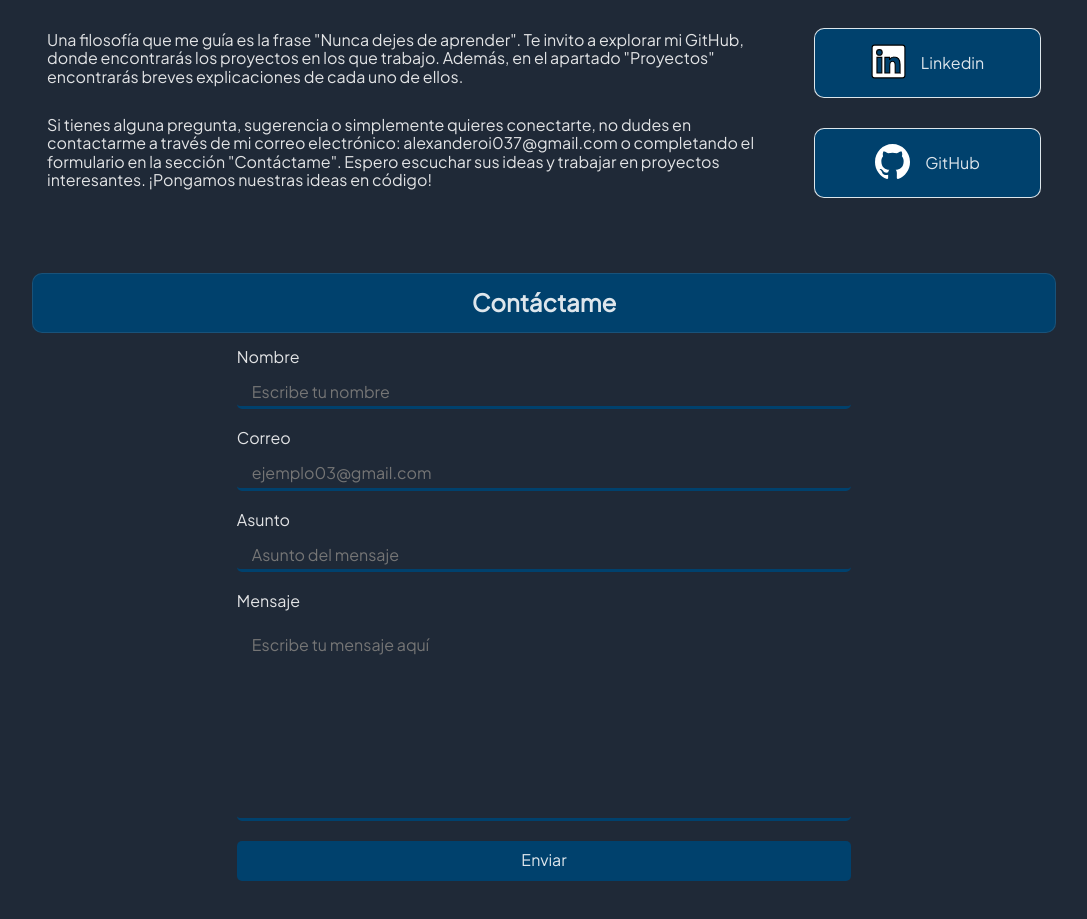
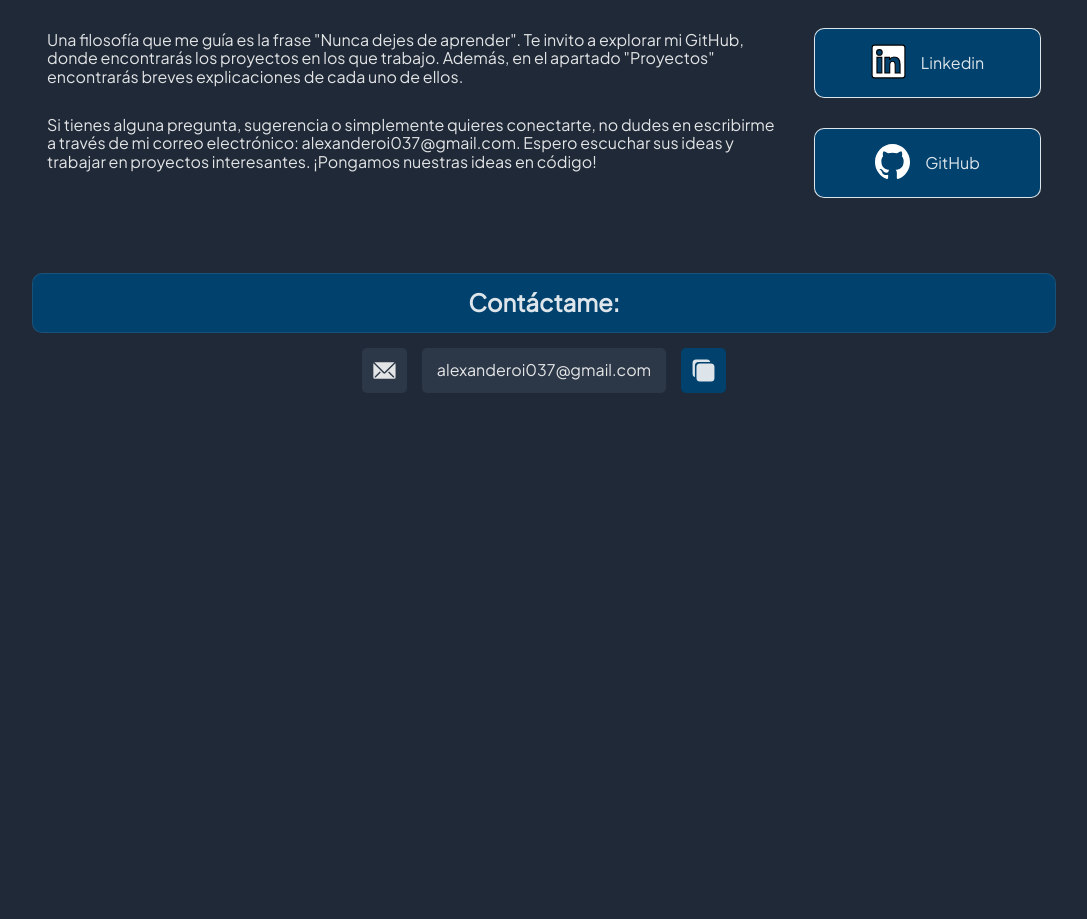
Before and after one commit to AlexanderOI/portfolio, a React (Vite) app: page / in a window 1280 px wide. Shown: the part 2021-2940 px from the top of the page, without its empty margins (96-1183 px from the left). After the commit the page ends 2514 px from the top, so only its background shows below. Built offline with nearby package versions, Linux system fonts and the light colour scheme.

Commit message:
change the contact form to a copyable email section

```diff
--- a/src/assets/icons/Icons.tsx
+++ b/src/assets/icons/Icons.tsx
@@ -17,3 +17,32 @@ export function EyesIcon() {
     </svg>
   )
 }
+
+export function CopyIcon() {
+  return (
+    <svg xmlns="http://www.w3.org/2000/svg" width="25" height="25" viewBox="0 0 512 512">
+      <path d="M408 480H184a72 72 0 0 1-72-72V184a72 72 0 0 1 72-72h224a72 72 0 0 1 72 72v224a72 72 0 0 1-72 72Z" />
+      <path d="M160 80h235.88A72.12 72.12 0 0 0 328 32H104a72 72 0 0 0-72 72v224a72.12 72.12 0 0 0 48 67.88V160a80 80 0 0 1 80-80Z" />
+    </svg>
+  )
+}
+
+export function EmailIcon() {
+  return (
+    <svg xmlns="http://www.w3.org/2000/svg" width="25" height="25" viewBox="0 0 36 36">
+      <path fill="currentColor" d="M32.33 6a2 2 0 0 0-.41 0h-28a2 2 0 0 0-.53.08l14.45 14.39Z" className="clr-i-solid clr-i-solid-path-1" />
+      <path fill="currentColor" d="m33.81 7.39l-14.56 14.5a2 2 0 0 1-2.82 0L2 7.5a2 2 0 0 0-.07.5v20a2 2 0 0 0 2 2h28a2 2 0 0 0 2-2V8a2 2 0 0 0-.12-.61ZM5.3 28H3.91v-1.43l7.27-7.21l1.41 1.41Zm26.61 0h-1.4l-7.29-7.23l1.41-1.41l7.27 7.21Z" className="clr-i-solid clr-i-solid-path-2" />
+      <path fill="none" d="M0 0h36v36H0z" />
+    </svg>
+  )
+}
+
+export function ConfirmIcon() {
+  return (
+    <svg xmlns="http://www.w3.org/2000/svg" width="24" height="24" viewBox="0 0 24 24">
+      <path fill="none" stroke="currentColor" strokeDasharray="24" strokeDashoffset="24" strokeLinecap="round" strokeLinejoin="round" strokeWidth="2" d="M5 11L11 17L21 7">
+        <animate fill="freeze" attributeName="stroke-dashoffset" dur="0.4s" values="24;0" />
+      </path>
+    </svg>
+  )
+}
--- a/src/assets/style/css.style.ts
+++ b/src/assets/style/css.style.ts
@@ -1,5 +1,11 @@
 import { css } from "styled-components";
 import { theme } from "./themes";
+
+export const center = css`
+  display: flex;
+  align-items: center;
+  justify-content: center;
+`
 
 export const center_flex = css`
   display: flex;
--- a/src/assets/style/themes.ts
+++ b/src/assets/style/themes.ts
@@ -3,6 +3,6 @@ export const theme = {
     black: '#1f2937',
     blueWhite: '#248cd1',
     blue: '#00416d',
-    withe: '#ffffffdd'
+    white: '#ffffffdd'
   }
 }
--- a/src/components/AbautMe.tsx
+++ b/src/components/AbautMe.tsx
@@ -24,6 +24,8 @@ export const AbautMeStyle = styled.section`
   h2 {
     grid-area: title;
     ${TitleStyle}
+    margin: auto;
+    margin-bottom: 15px;
   }
 
   @media (max-width: 768px) {
@@ -56,12 +58,12 @@ export const Me = styled.div<DivProps>`
 
   div {
     background-color: ${theme.dark.blue};
-    border: 1px solid ${theme.dark.withe};
+    border: 1px solid ${theme.dark.white};
     border-radius: 10px;
   }
 
   p {
-    color: ${theme.dark.withe};
+    color: ${theme.dark.white};
     text-align: center;
     padding: 15px;
   }
@@ -69,7 +71,7 @@ export const Me = styled.div<DivProps>`
   a {
     display: flex;
     background-color: ${theme.dark.blue};
-    color: ${theme.dark.withe};
+    color: ${theme.dark.white};
     justify-content: center;
     align-items: center;
     text-decoration: none;
@@ -78,7 +80,7 @@ export const Me = styled.div<DivProps>`
     padding: 15px;
     margin: 30px 0 0 0;
     transition: transform 0.2s ease-in-out;
-    border: 1px solid ${theme.dark.withe};
+    border: 1px solid ${theme.dark.white};
 
     &:hover {
       transform: scale(1.1);
@@ -121,7 +123,7 @@ export function AbautMe() {
 
             <p>Una filosofía que me guía es la frase "Nunca dejes de aprender". Te invito a explorar mi GitHub, donde encontrarás los proyectos en los que trabajo. Además, en el apartado "Proyectos" encontrarás breves explicaciones de cada uno de ellos.</p>
 
-            <p>Si tienes alguna pregunta, sugerencia o simplemente quieres conectarte, no dudes en contactarme a través de mi correo electrónico: alexanderoi037@gmail.com o completando el formulario en la sección "Contáctame". Espero escuchar sus ideas y trabajar en proyectos interesantes. ¡Pongamos nuestras ideas en código!</p>
+            <p>Si tienes alguna pregunta, sugerencia o simplemente quieres conectarte, no dudes en escribirme a través de mi correo electrónico: alexanderoi037@gmail.com. Espero escuchar sus ideas y trabajar en proyectos interesantes. ¡Pongamos nuestras ideas en código!</p>
           </>
         }
       </KnowMe>
--- a/src/components/IconsSkills.tsx
+++ b/src/components/IconsSkills.tsx
@@ -13,7 +13,7 @@ export const SectionSkills = styled.section`
 
   h2 {
     margin: auto;
-    color: ${theme.dark.withe};
+    color: ${theme.dark.white};
     font-size: 2em;
     ${TitleStyle}
     margin-bottom: 50px;
--- a/src/components/projects/style.tsx
+++ b/src/components/projects/style.tsx
@@ -69,7 +69,7 @@ export const NavBackGit = styled.nav`
     display: flex;
     align-items: center;
     background-color: ${theme.dark.blue};
-    color: ${theme.dark.withe};
+    color: ${theme.dark.white};
     text-decoration: none;
     border-radius: 10px;
     margin-top: 15px;
@@ -149,7 +149,7 @@ export const DivEnlarge = styled.div`
     display: block;
     text-align: center;
     line-height: 40px;
-    color: ${theme.dark.withe};
+    color: ${theme.dark.white};
     width: 200px;
     height: 40px;
     margin: auto;
--- a/src/pages/Contact.tsx
+++ b/src/pages/Contact.tsx
@@ -1,267 +1,86 @@
-import { useEffect, useRef, useState } from "react";
 import { useLanguageContext } from "../context/LanguageProveder";
-import { inputLanguage } from "../constants/inputLenguaje";
-import { formItIsValid, languageMessages } from "../constants/ContactLenguage";
 import { styled } from "styled-components"
+import { TitleStyle, center } from "../assets/style/css.style";
+import { ConfirmIcon, CopyIcon, EmailIcon } from "../assets/icons/Icons";
 import { theme } from "../assets/style/themes";
-import { TitleStyle } from "../assets/style/css.style";
+import { useState } from "react";
 
-export const DivContact = styled.div`
+export const SectionContact = styled.section`
   display: flex;
   flex-direction: column;
   align-items: center;
-  text-align: left;
+  justify-content: center;
   margin-top: 60px;
   margin-bottom: 50px;
   width: 100%;
+  margin-bottom: 100px;
 
-  p {
-    padding-top: 5px;
-    padding-bottom: 5px;
-  }
-
-  h2 {
-    display: block;
+  h2{
     ${TitleStyle}
   }
 
-  section {
-    width: 60%;
+  div {
+    height: 45px;
+    display: flex;
+    align-items: center;
   }
 
-  div {
-    display: flex;
-    flex-direction: column;
-  }
-
-  input, textarea {
-    display: flex;
-    color: ${theme.dark.withe};
-    background-color: transparent;
-    height: 30px;
-    padding: 15px;
-    margin-top: 5px;
-    margin-bottom: 20px;
+  span {
+    ${center}
+    margin: 0px 15px 0px 15px;
+    padding: 0px 15px 0px 15px;
+    background-color: #2c3847;
+    height: 100%;
     border-radius: 5px;
-    border: none;
-    outline: none;
-    border-bottom: 3px solid ${theme.dark.blue};
-
-    &:focus {
-      background: linear-gradient(to top, ${theme.dark.blue}, ${theme.dark.black});
-    }
-  }
-
-  textarea {
-    height: 200px;
-    resize: none;
-  }
-
-  label {
-    margin-bottom: 5px;
   }
 
   button {
-    width: 100%;
-    height: 40px;
-    color: ${theme.dark.withe};
-    font-size: 1em;
+    ${center}
+    background-color: ${theme.dark.blue};
     border: none;
+    cursor: pointer;
+    color: ${theme.dark.white};
+    height: 100%;
+    width: 45px;
     border-radius: 5px;
-    cursor: pointer;
-    background-color: ${theme.dark.blue};
-    transition: transform 0.2s ease-in-out;
-    transition: background-color 0.2s ease-in-out;
-
-
-    &:hover, &:active {
-      background-color: #248cd1a1;
-    }
   }
 
-  strong {
-    display: block;
-    color: #000;
-    background-color: #fff;
-    border-radius: 10px;
-    border: none;
-    padding: 10px;
-    margin-top: 10px;
-    margin-bottom: 10px;
+  i {
+    ${center}
+    background-color: #2c3847;
+    color: ${theme.dark.white};
+    height: 100%;
+    width: 45px;
+    border-radius: 5px;
   }
 
-  @media(max-width: 768px){
-    section {
-      width: 80%;
-    }
+  svg {
+    fill: ${theme.dark.white};
   }
-
 `
 
 export function Contact() {
   const { languagePage } = useLanguageContext()
-  const refForm = useRef<HTMLFormElement>(null)
+  const [isCopied, setIsCopied] = useState(false)
+  const emailContent = 'alexanderoi037@gmail.com'
 
-  const [shippingConfirm, setShippingConfirm] = useState('')
-  const [emailCurrent, setEmailCurrent] = useState('')
-
-  const [formData, setFormData] = useState({
-    name: '',
-    email: '',
-    message: '',
-    subject: '',
-  })
-
-  const [formValidation, setFormValidation] = useState({
-    isValidEmail: true,
-    isValidForm: false,
-    isEmailSent: false
-  })
-
-  const inputLanguageCurrent = inputLanguage[languagePage]
-
-  const handleChange = (event: React.ChangeEvent<HTMLInputElement> | React.ChangeEvent<HTMLTextAreaElement>) => {
-    const { name, value } = event.target
-    setFormData({
-      ...formData,
-      [name]: value,
-    })
-  }
-
-  const validateForm = () => {
-    const regex = /^[a-zA-Z0-9.!#$%&'*+-/=?^_`{|}~]+@[a-zA-Z0-9-]+(?:\.[a-zA-Z0-9-]+)*$/;
-    const isValidEmail = regex.test(formData.email)
-    const isValidForm = formData.email.trim() === '' || formData.message.trim() === '' || formData.name.trim() === '' || formData.subject.trim() === ''
-    console.log(formValidation.isValidEmail, formValidation.isValidForm)
-    setFormValidation({
-      isValidEmail: isValidEmail,
-      isValidForm: isValidForm,
-      isEmailSent: false
-    })
-
-    return !isValidEmail || isValidForm;
-  }
-
-
-  const handleSubmit = async (event: React.ChangeEvent<HTMLFormElement>) => {
-    event.preventDefault()
-
-    if (validateForm()) {
-      return
-    }
-
-    try {
-      const response = await fetch('https://alexander-oi-back-vw2h-dev.fl0.io/send', {
-        method: 'POST',
-        headers: { 'Content-Type': 'application/json' },
-        body: JSON.stringify(formData),
+  const handleCopyClick = () => {
+    navigator.clipboard.writeText(emailContent)
+      .then(() => {
+        setIsCopied(true)
+        setTimeout(() => setIsCopied(false), 3000)
       })
-
-      setEmailCurrent(formData.email)
-
-      setFormData({
-        name: '',
-        email: '',
-        message: '',
-        subject: '',
-      })
-
-      if (response.ok) {
-        const successMessage = languageMessages[languagePage].successMessage.replace('{email}', formData.email)
-        setShippingConfirm(successMessage)
-      } else {
-        const serverResponse = await response.json()
-
-        if (serverResponse.error) {
-          console.log('error response:', serverResponse.error)
-          setFormValidation({
-            isValidEmail: true,
-            isValidForm: false,
-            isEmailSent: true
-          })
-          setEmailCurrent('')
-        }
-      }
-    } catch (error) {
-
-      const errorMessage = languageMessages[languagePage].errorMessage
-      setShippingConfirm(errorMessage)
-    }
-  }
-
-  useEffect(() => {
-    if (emailCurrent) {
-      const successMessage = languageMessages[languagePage].successMessage.replace('{email}', emailCurrent)
-      setShippingConfirm(successMessage)
-    }
-  }, [languagePage])
-
+      .catch((err) => console.error('Error copying to clipboard', err))
+  };
 
   return (
-    <DivContact>
-      <h2 id="contact-me">{languagePage === 'en' ? 'Contact me' : 'Contáctame'}</h2>
-
-      {formValidation.isValidEmail && formValidation.isValidForm && <strong>{formItIsValid[languagePage].empty}</strong>}
-      {!formValidation.isValidEmail && <strong>{formItIsValid[languagePage].email}</strong>}
-      {formValidation.isValidEmail && emailCurrent && <strong>{shippingConfirm}</strong>}
-      {formValidation.isEmailSent && <strong>{formItIsValid[languagePage].error}</strong>}
-
-      <section>
-        <form ref={refForm} onSubmit={handleSubmit}>
-          <div>
-            <label htmlFor="name">{inputLanguageCurrent.name.label}</label>
-            <input
-              id="name"
-              name="name"
-              placeholder={inputLanguageCurrent.name.placeholder}
-              value={formData.name}
-              onChange={handleChange}
-              autoComplete="off"
-              required
-            />
-          </div>
-
-          <div>
-            <label htmlFor="email">{inputLanguageCurrent.gmail.label}</label>
-            <input
-              type="email"
-              id="email"
-              name="email"
-              placeholder={inputLanguageCurrent.gmail.placeholder}
-              value={formData.email}
-              onChange={handleChange}
-              autoComplete="off"
-              required
-            />
-          </div>
-          <div>
-            <label htmlFor="subject">{inputLanguageCurrent.subject.label}</label>
-            <input
-              type="text"
-              id="subject"
-              name="subject"
-              placeholder={inputLanguageCurrent.subject.placeholder}
-              value={formData.subject}
-              onChange={handleChange}
-              autoComplete="off"
-              required
-            />
-          </div>
-          <div>
-            <label htmlFor="message">{inputLanguageCurrent.message.label}</label>
-            <textarea
-              id="message"
-              name="message"
-              placeholder={inputLanguageCurrent.message.placeholder}
-              value={formData.message}
-              onChange={handleChange}
-              autoComplete="off"
-              required
-            />
-          </div>
-          <button type="submit">{languagePage === 'en' ? 'Send' : 'Enviar'}</button>
-        </form>
-      </section>
-    </DivContact>
+    <SectionContact>
+      <h2 id="contact-me">{languagePage === 'en' ? 'Contact me: ' : 'Contáctame: '}</h2>
+      <div>
+        <i><EmailIcon /></i>
+        <span>{emailContent}</span>
+        <button onClick={handleCopyClick} disabled={isCopied}>{isCopied ? <ConfirmIcon /> : <CopyIcon />}</button>
+      </div>
+    </SectionContact>
   )
 }
```
